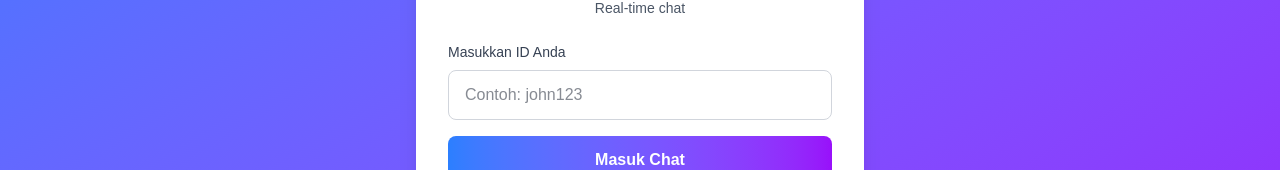
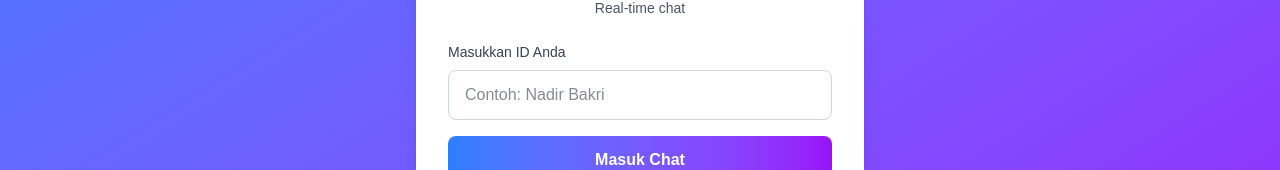
Before and after one commit to nadirbakri/simple-chat-app, a Next.js app: page / in a window 1280 px wide. Shown: the part 335-505 px from the top of the page. Built offline with nearby package versions, Linux system fonts and the light colour scheme.

Commit message:
placeholder

```diff
--- a/pages/index.js
+++ b/pages/index.js
@@ -39,7 +39,7 @@ export default function Home() {
               value={userId}
               onChange={(e) => setUserId(e.target.value)}
               className="w-full px-4 py-3 border border-gray-300 rounded-lg focus:outline-none focus:ring-2 focus:ring-blue-500 focus:border-transparent text-gray-900 bg-white"
-              placeholder="Contoh: john123"
+              placeholder="Contoh: Nadir Bakri"
               required
             />
           </div>
```
